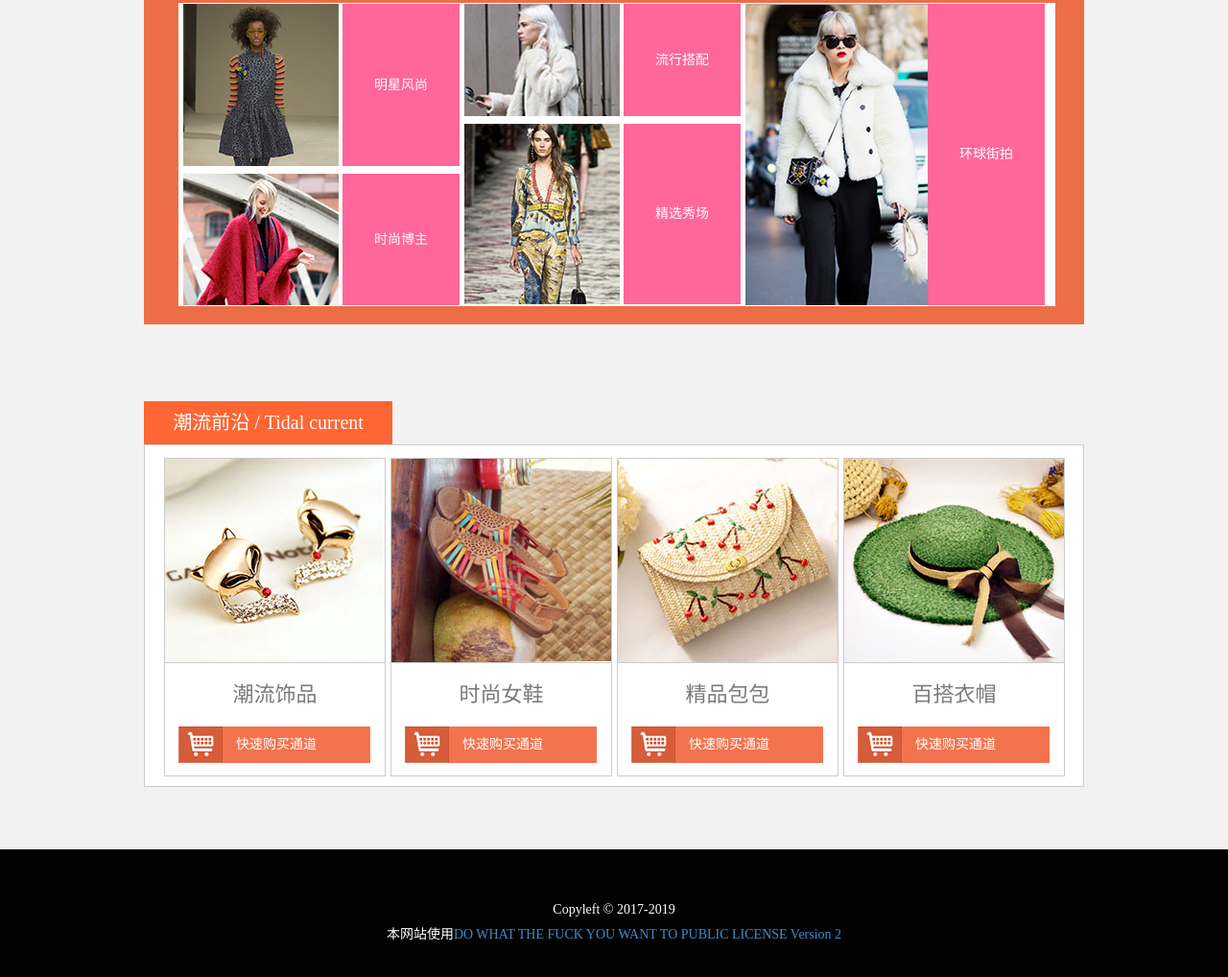
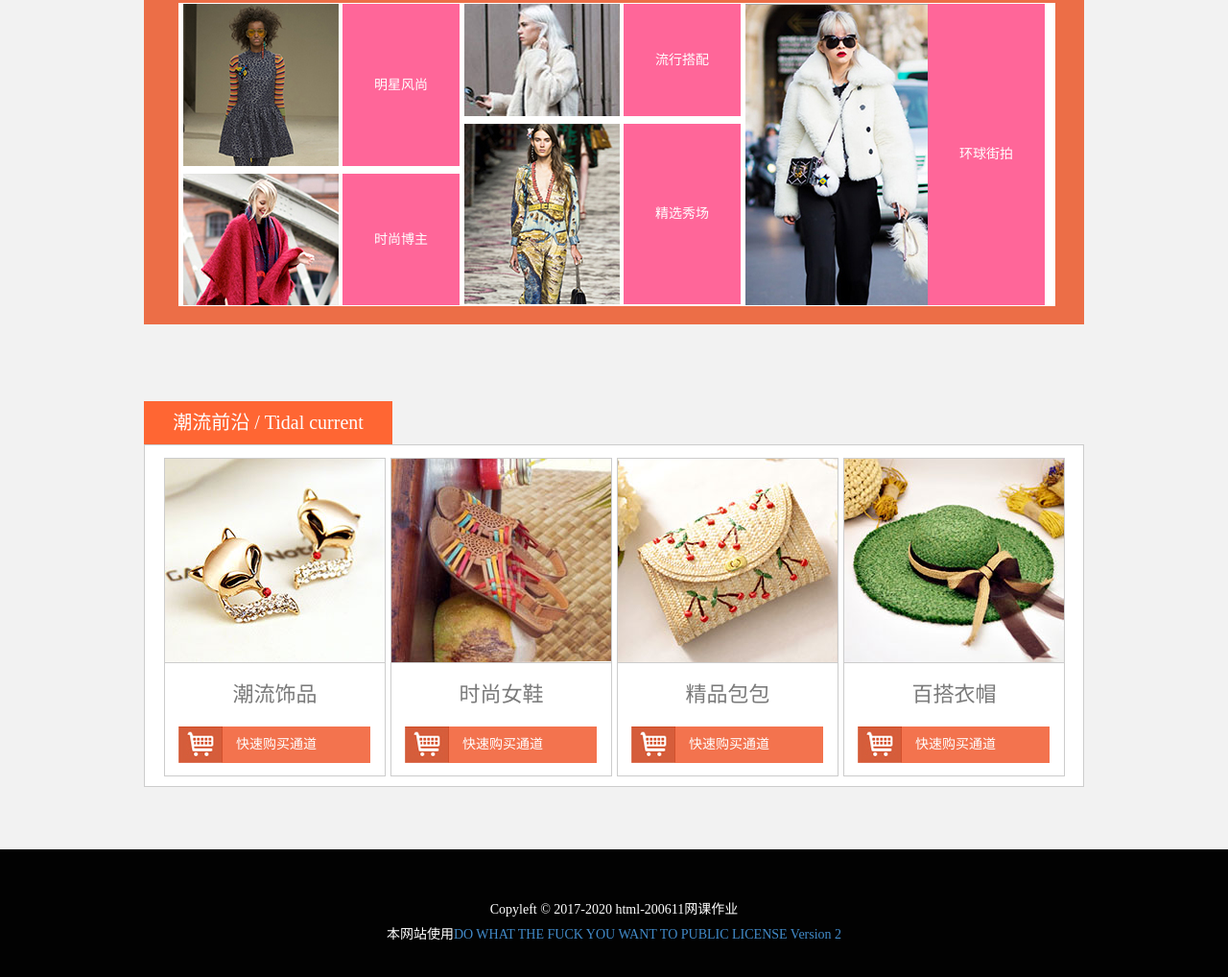
Before and after one commit to Magic-glass/class-work200611, a plain HTML site: page index.html in a window 1280 px wide. Shown: the part 508-1526 px from the top of the page at 96% size. Drawn offline with Linux system fonts and the light colour scheme.

Commit message:
Update index.html

```diff
--- a/index.html
+++ b/index.html
@@ -59,7 +59,7 @@
 	</div>
 </div>
 <div id="footer">
-	<p>Copyleft © 2017-2019 </p>
+	<p>Copyleft © 2017-2020 html-200611网课作业</p>
 	<p>本网站使用<a href="http://www.wtfpl.net/txt/copying/">DO WHAT THE FUCK YOU WANT TO PUBLIC LICENSE
                     Version 2</a></p>
 </div>
```
